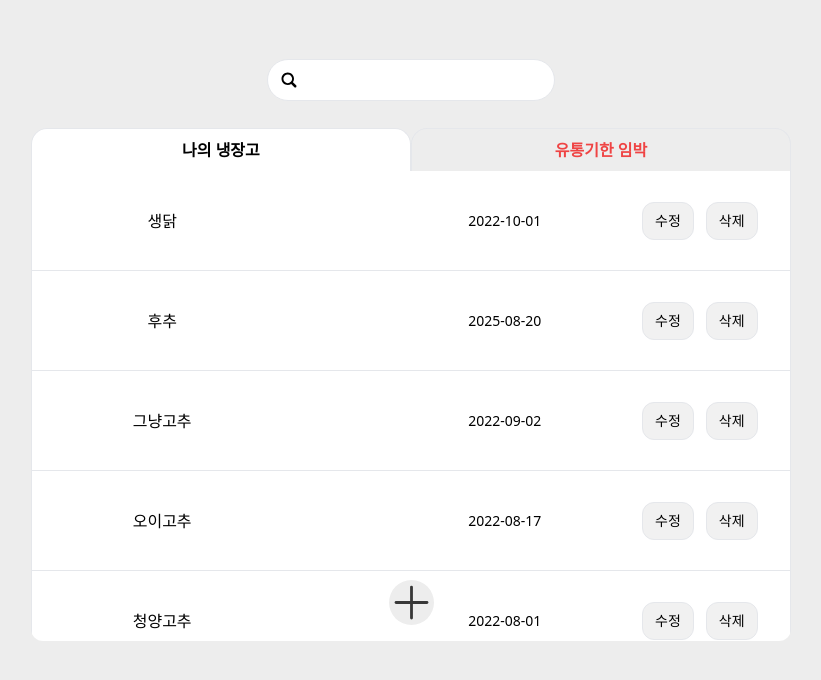
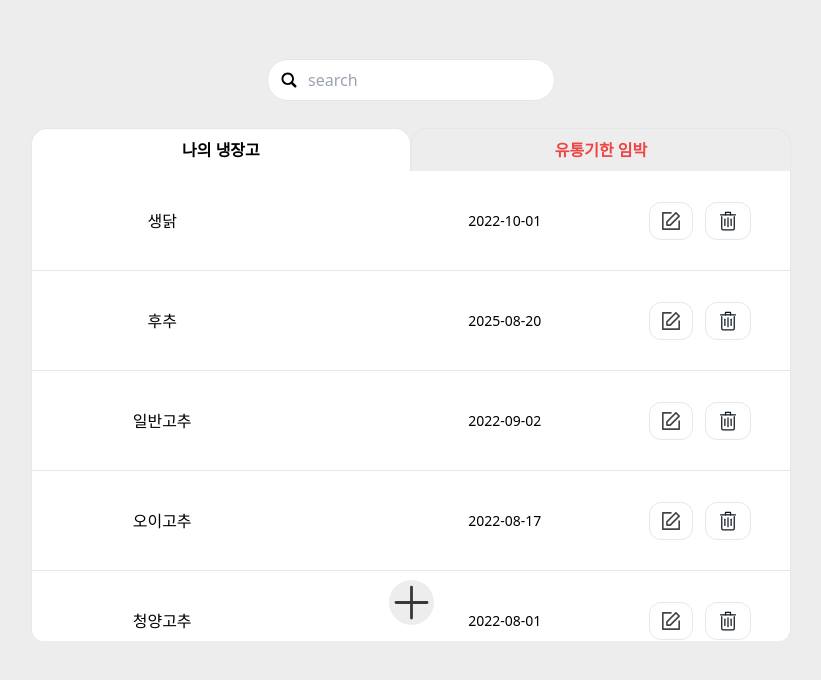
Before and after one commit to Dcom-KHU/refrigerator-front, a Next.js app: page /myrefriger in a window 1280 px wide. Shown: the part 102-782 px from the top of the page, without its empty margins (229-1050 px from the left). Built offline with nearby package versions, Linux system fonts and the light colour scheme.

Commit message:
style:svg 추가

```diff
--- a/components/UI/AddIngrediant.tsx
+++ b/components/UI/AddIngrediant.tsx
@@ -1,5 +1,5 @@
 import Plus from '/public/plus.svg';
-import { useState } from 'react';
+import React, { useState, useRef } from 'react';
 import { useRecoilState } from 'recoil';
 import { isModifyingState } from '../../store/myRefrigerStates';
 import AddIngrediantModal from '../modal/AddIngrediantModal';
@@ -8,6 +8,7 @@ const AddIngrediant = () => {
     const [showModal, setShowModal] = useState(false);
     const [isShow, setIsShow] = useState(false);
     const [isModifying, setIsModifying] = useRecoilState(isModifyingState);
+    const divRef = useRef<HTMLDivElement>(null);
 
     const onClick = () => {
         if (isModifying) {
@@ -36,12 +37,15 @@ const AddIngrediant = () => {
                     setShowModal={setShowModal}
                 />
             )}
-            <div className="flex absolute justify-center items-center w-full h-14 bottom-0 rounded-b-xl">
-                <div className="sticky self-center mb-5 rounded-full bg-[#ededed] hover:bg-[#e4e4e4] cursor-pointer">
+            <div
+                ref={divRef}
+                className="flex flex-col absolute justify-center items-center w-full h-14 bottom-0 rounded-b-xl"
+            >
+                <div className="sticky self-center rounded-full -mt-5 bg-[#ededed] hover:bg-[#e4e4e4] cursor-pointer">
                     <Plus width={45} height={45} onClick={onClick} />
                 </div>
             </div>
         </>
     );
 };
-export default AddIngrediant;
+export default React.memo(AddIngrediant);
--- a/components/UI/MyIngrediantsCard.tsx
+++ b/components/UI/MyIngrediantsCard.tsx
@@ -2,6 +2,8 @@ import React, { useState, useRef } from 'react';
 import { useRecoilState } from 'recoil';
 import { myIngrediants } from '../../store/myIngrediants';
 import { isModifyingState } from '../../store/myRefrigerStates';
+import TrashSVG from '/public/trash.svg';
+import Edit from '/public/edit.svg';
 
 interface ingrediant {
     id: string;
@@ -81,25 +83,22 @@ const MyIngrediantsCard = ({ item, isDanger }: propType) => {
         <>
             <div
                 ref={divRef}
-                className={`flex justify-between items-center w-full h-full border-[1.5px] border-t-0 ${
-                    thisModifying &&
-                    'border-[#a0a0a0] border-[1.5px] border-t-[1.5px] rounded-xl'
-                }`}
+                className="flex justify-between items-center w-full h-full border-b-[1.5px] border-t-0"
             >
-                <div className="flex justify-center w-1/4 md:1/5 ml-2 lg:ml-10 md:ml-4 text-xs sm:text-base">
+                <div className="flex justify-center w-1/4 ml-2 lg:ml-10 md:ml-4 text-xs sm:text-base">
                     {thisModifying ? (
                         <input
                             id="name"
                             value={newName}
                             onChange={onChange}
-                            className="w-1/2 h-10 border-2 border-blue-500 rounded-md text-center"
+                            className="w-[70%] h-8 rounded-lg lg:w-1/2 lg:h-10 lg:rounded-2xl border-2 border-blue-500 text-center outline-none"
                         ></input>
                     ) : (
                         `${item.name}`
                     )}
                 </div>
                 <div
-                    className={`flex justify-end w-2/5 mr-5 md:mr-2 text-sm ${
+                    className={`flex justify-end w-2/5 mr-5 md:mr-2 text-xs md:text-sm ${
                         isDanger && 'text-red-400'
                     }`}
                 >
@@ -109,7 +108,7 @@ const MyIngrediantsCard = ({ item, isDanger }: propType) => {
                             type="date"
                             value={newBB}
                             onChange={onChange}
-                            className="w-1/2 h-10 border-2 border-blue-500 rounded-md text-center"
+                            className="w-[95%] md:w-1/2 h-8 lg:h-10 rounded-lg lg:rounded-2xl border-2 border-blue-500  text-center outline-none"
                         ></input>
                     ) : (
                         `${item.bb}`
@@ -119,15 +118,19 @@ const MyIngrediantsCard = ({ item, isDanger }: propType) => {
                     <div className="flex justify-center w-3/4 z-10">
                         <button
                             onClick={onClick}
-                            className="px-2 py-1 md:px-3 md:py-2 border rounded-lg sm:rounded-xl text-xs md:text-sm bg-[#f1f1f1] hover:bg-[#f6f6f6] mr-3"
+                            className="px-[6px] py-[3px] md:px-3 md:py-2 border-[1.5px] rounded-lg sm:rounded-xl text-xs md:text-sm hover:bg-[#f6f6f6] mr-3"
                         >
-                            {thisModifying ? '취소' : '수정'}
+                            {thisModifying ? (
+                                '취소'
+                            ) : (
+                                <Edit width={18} fill="#454545" />
+                            )}
                         </button>
                         <button
                             onClick={completeHandler}
-                            className="px-2 py-1 md:px-3 md:py-2 border rounded-lg sm:rounded-xl text-xs md:text-sm bg-[#f1f1f1] hover:bg-[#f6f6f6] mr-2 md:mr-0"
+                            className="px-[6px] py-[3px] md:px-3 md:py-2 border-[1.5px] rounded-lg sm:rounded-xl text-xs md:text-sm hover:bg-[#f6f6f6] mr-2 md:mr-0"
                         >
-                            {thisModifying ? '완료' : '삭제'}
+                            {thisModifying ? '완료' : <TrashSVG width={20} />}
                         </button>
                     </div>
                 </div>
@@ -136,4 +139,4 @@ const MyIngrediantsCard = ({ item, isDanger }: propType) => {
     );
 };
 
-export default MyIngrediantsCard;
+export default React.memo(MyIngrediantsCard);
--- a/components/UI/MyIngrediantsList.tsx
+++ b/components/UI/MyIngrediantsList.tsx
@@ -17,25 +17,17 @@ interface propType {
 
 const MyIngrediantsList = ({ data }: propType) => {
     const [selected, setSelected] = useState(false);
-    const [dangerList, setDangerList] = useState<dataType[]>([]);
     //재료 추가시 애니메이션용 ref
     const ulRef = useRef<HTMLUListElement>(null);
     //재료 추가시 애니메이션용 state
     const [justAdded, setJustAdded] = useRecoilState(justAddedState);
     const keyword = useRecoilValue(myRefSearchState);
 
-    const isDangerous = (now: Date, bb: string): boolean => {
+    const isDangerous = (today: Date, bb: string): boolean => {
         //유통기한이 3일 이하로 남았는지 확인
-        const diff = new Date(bb).getTime() - now.getTime();
+        const diff = new Date(bb).getTime() - today.getTime();
         return diff / (1000 * 60 * 60 * 24) <= 3;
     };
-
-    const setDangerousData = useCallback(() => {
-        const now = new Date();
-        //유통기한이 3일 이하로 남은 것들만 fiter해서 dagerList에 넣음
-        const newLst = data.filter((items) => isDangerous(now, items.bb));
-        setDangerList(newLst);
-    }, [data]);
 
     //방금 아이템이 추가됐다면 0.4초간 애니메이션 적용 후 삭제
     const checkJustAdded = useCallback(() => {
@@ -46,22 +38,21 @@ const MyIngrediantsList = ({ data }: propType) => {
             setTimeout(() => {
                 (ulRef.current as HTMLUListElement).className = temp;
                 setJustAdded(false);
-            }, 400);
+            }, 200);
         }
     }, [justAdded, setJustAdded]);
 
     useEffect(() => {
-        setDangerousData();
         checkJustAdded();
-    }, [setDangerousData, checkJustAdded]);
+    }, [checkJustAdded]);
 
     return (
         <>
-            <div className="flex flex-col self-center relative w-[99%] h-3/4">
+            <div className="flex relative flex-col self-center w-[99%] h-3/4">
                 <MyRefSelect selected={selected} setSelected={setSelected} />
                 <ul
                     ref={ulRef}
-                    className="flex flex-col items-center w-full h-full bg-white rounded-b-xl overflow-y-scroll"
+                    className="flex flex-col items-center w-full h-full bg-white border-x-[1.5px] rounded-b-xl overflow-y-scroll"
                 >
                     {!selected && //나의 냉장고 선택했을 때
                         data.map((item) =>
@@ -90,8 +81,12 @@ const MyIngrediantsList = ({ data }: propType) => {
                                 </li>
                             )
                         )}
-                    {selected && //유통기한 임박 체크 했을 때
-                        dangerList.map((item) =>
+                    {selected && //유통기한 임박 체크 했을 때 유통기한 3일이하인것만 filter 후 map
+                        data
+                            .filter((items) =>
+                                isDangerous(new Date(), items.bb)
+                            )
+                            .map((item) =>
                                 keyword != '' ? (
                                     item.name.includes(keyword) && (
                                         <li
--- a/components/UI/MyRefSearch.tsx
+++ b/components/UI/MyRefSearch.tsx
@@ -15,7 +15,8 @@ const MyRefSearch = () => {
                         onChange={(e: React.ChangeEvent<HTMLInputElement>) => {
                             setKeyword(e.target.value);
                         }}
-                        className="peer w-full px-10 py-2 rounded-3xl outline-none border-[1.5px]"
+                        className="peer w-full px-10 py-2 rounded-3xl outline-none border-[1.5px] focus:placeholder-transparent"
+                        placeholder="search"
                     ></input>
                     <SearchSVG
                         width={20}
--- a/components/modal/AddIngrediantModal.tsx
+++ b/components/modal/AddIngrediantModal.tsx
@@ -87,13 +87,13 @@ const AddIngrediantModal = (props: propType) => {
                 <div className="flex justify-center items-end mt-4 -mb-10">
                     <button
                         onClick={unMount}
-                        className="px-2 py-1 mr-2 border-none bg-[#b7b7b7] rounded-xl hover:text-white"
+                        className="px-2 py-1 mr-2 border-none bg-[#cecece] rounded-xl hover:text-white"
                     >
                         취소
                     </button>
                     <button
                         onClick={onSubmit}
-                        className="px-2 py-1 mr-2 border-none bg-[#b7b7b7] rounded-xl hover:text-white"
+                        className="px-2 py-1 mr-2 border-none bg-[#cecece] rounded-xl hover:text-white"
                     >
                         추가
                     </button>
--- a/ingrediants_test.json
+++ b/ingrediants_test.json
@@ -11,7 +11,7 @@
     },
     {
         "id": "3",
-        "name": "그냥고추",
+        "name": "일반고추",
         "bb": "2022-09-02"
     },
     {
--- a/tailwind.config.js
+++ b/tailwind.config.js
@@ -9,7 +9,7 @@ module.exports = {
             animation: {
                 fadeIn: 'fadeIn 0.2s ease forwards',
                 fadeOut: 'fadeOut 0.2s ease forwards',
-                liAdd: 'liAdd 0.4s linear forwards',
+                liAdd: 'liAdd 0.2s linear forwards',
                 liDel: 'liDel 0.3s ease-in forwards',
             },
             keyframes: {
```
Also changed, not shown: public/edit.svg (added), public/trash.svg (added). Lines whose indentation alone changed are shown as unchanged.
